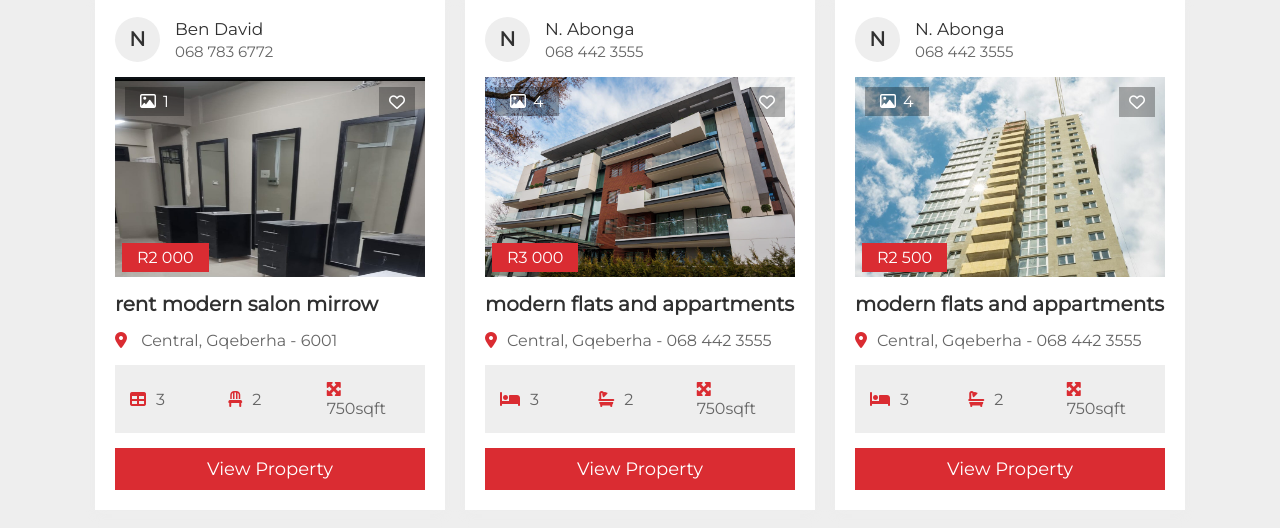
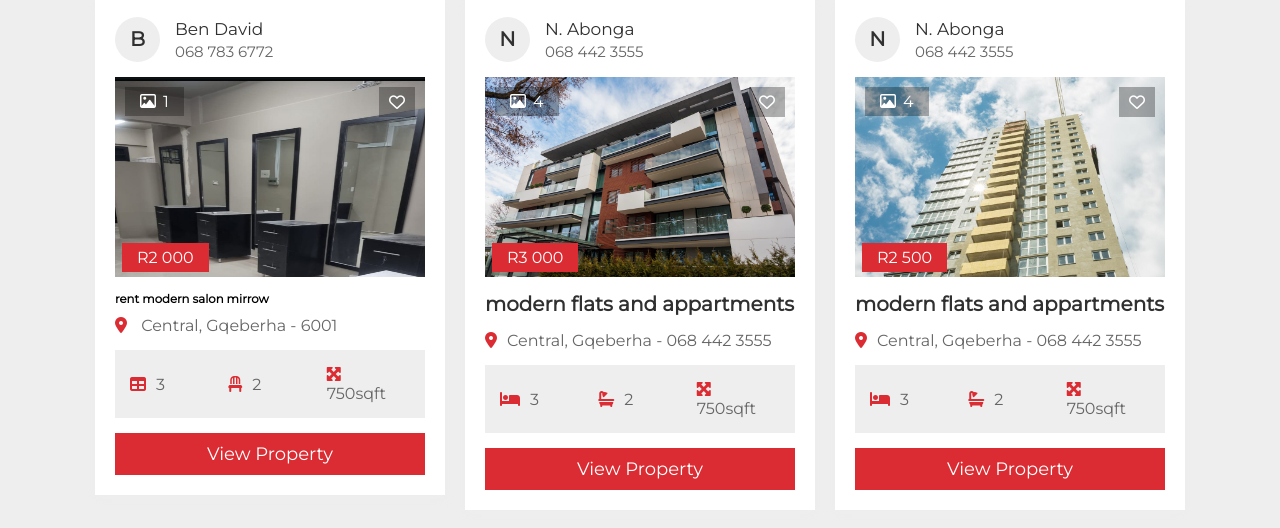
Before and after one commit to abongantamnani/gqeberhanet, a plain HTML site: page index.html in a window 1280 px wide. Shown: the part 213-741 px from the top of the page. Drawn offline with Linux system fonts and the light colour scheme.

Commit message:
Update index.html

```diff
--- a/index.html
+++ b/index.html
@@ -76,7 +76,7 @@
 
       <div class="box">
          <div class="admin">
-            <h3>N</h3>
+            <h3>B</h3>
             <div>
                <p>Ben David</p>
                <span>068 783 6772</span>
@@ -90,7 +90,7 @@
             </form>
             <img src="advert-1.jpg" alt="">
          </div>
-         <h3 class="name">rent modern salon mirrow</h3>
+         <h3 class="rent modern salon mirrow">rent modern salon mirrow</h3>
          <p class="location"><i class="fas fa-map-marker-alt"></i><span> Central, Gqeberha - 6001</span></p>
          <div class="flex">
             <p><i class="fas fa-table"></i><span>3</span></p>
```
